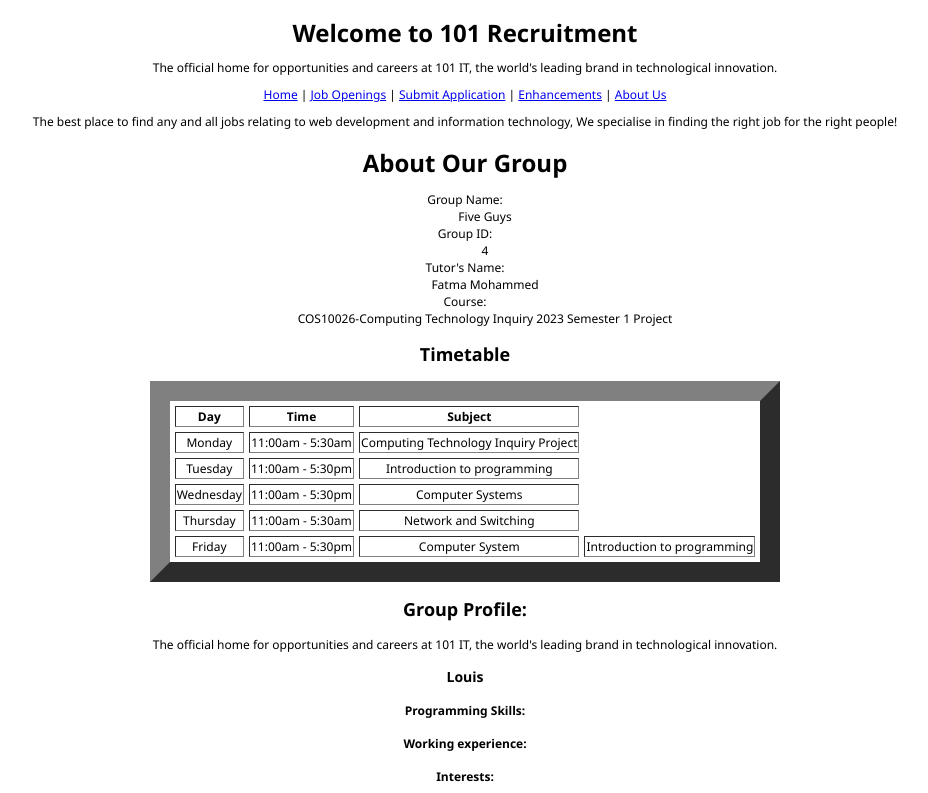
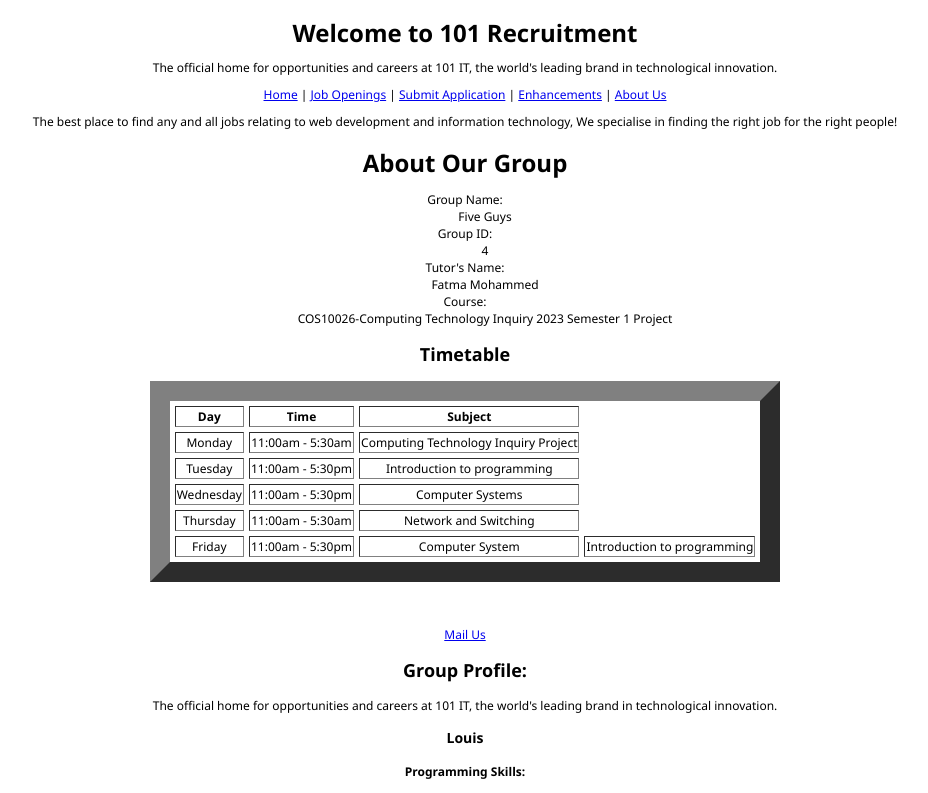
Before and after one commit to coritux/101-Recruitment, a plain HTML site: page about.html in a window 1280 px wide. Shown: the top 793 px of the page, without its empty margins (175-1103 px from the left). Drawn offline with Linux system fonts and the light colour scheme.

Commit message:
Update about.html

```diff
--- a/about.html
+++ b/about.html
@@ -85,6 +85,8 @@
         <td>Introduction to programming</td>
   </tr>
 </table>
+    <br> <br>
+    <p><a href="mailto: ruhulislamwasif@gmail.com.com">Mail Us</a></p>
 
 
 
```
